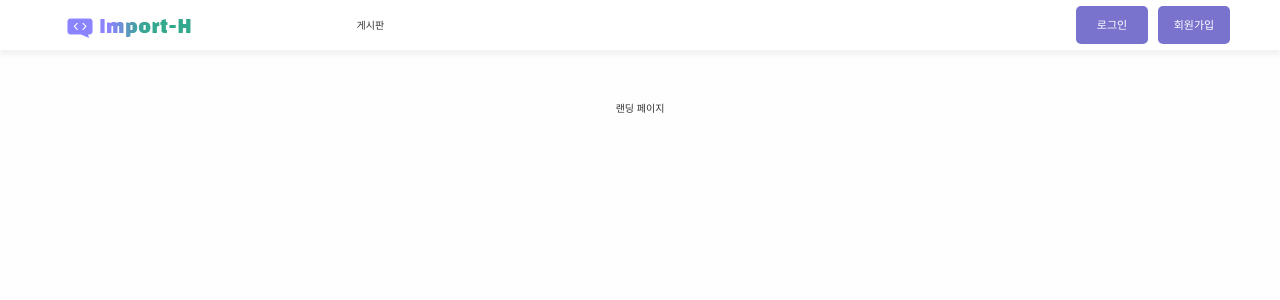
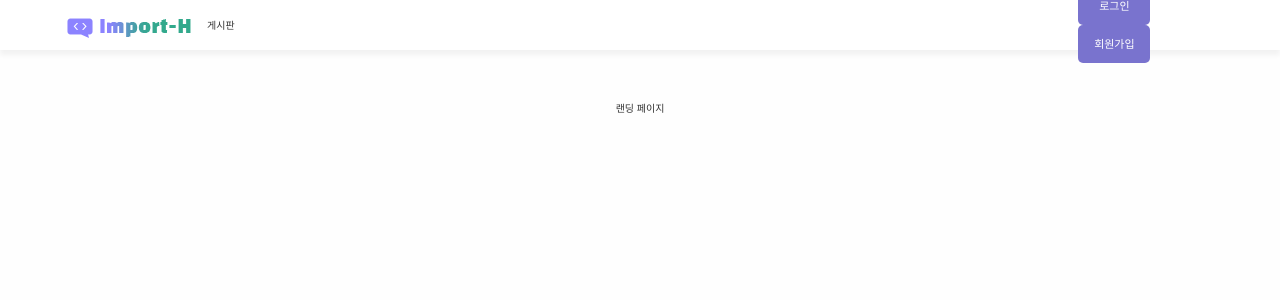
Before and after one commit to import-H/frontend, a React (Create React App) app: page / in a window 1280 px wide. Shown: the top 300 px of the page. Built offline with nearby package versions, Linux system fonts and the light colour scheme.

Commit message:
게시판 링크 위치 수정

```diff
--- a/src/Components/NavBar.js
+++ b/src/Components/NavBar.js
@@ -12,7 +12,7 @@ function NavBar() {
                 </Link>
             </div>
             <div id="navMenu">
-          <Link to="/board" style={{ padding: "1rem" }}>
+                <Link to="/board">
                     게시판
                 </Link>
             </div>
--- a/src/index.css
+++ b/src/index.css
@@ -33,8 +33,6 @@ header #content {
   display: flex;
   align-items: center;
   justify-content: space-between;
-}
-header #logo {
 }
 header #logo a {
   display: flex;
@@ -88,5 +86,5 @@ header #log .element a:hover {
 
 header #navMenu {
   display: flex;
-  width: 50%;
+  width: 75%;
 }
```
Lines whose indentation alone changed are shown as unchanged.
